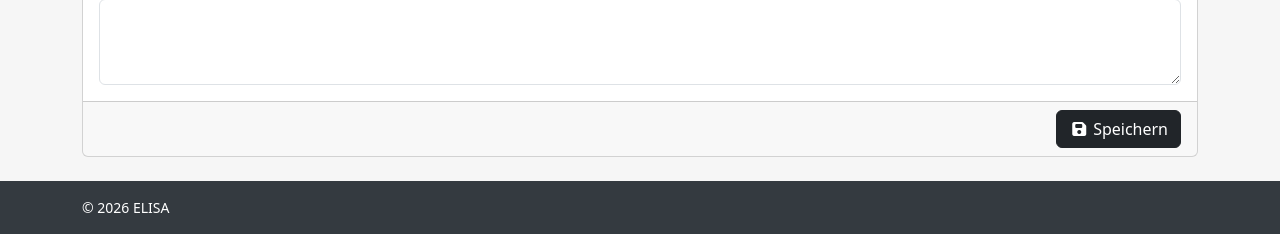
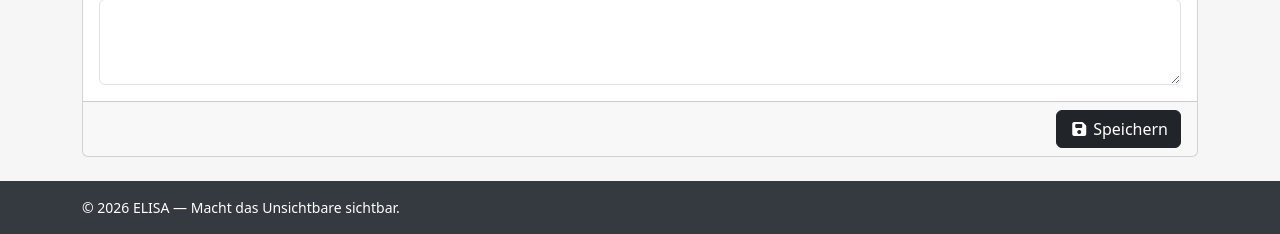
Before and after one commit to Beerlesklopfer/elisa, a Django app: page /kunden/neu/ in a window 1280 px wide. Shown: the part 914-1148 px from the top of the page. Run offline with Django 5.2, Linux system fonts and the light colour scheme; the visitor is signed in with stand-in values (Sample User, id 1); data comes from the database, SQL or seed files in the repository; parts of the project's set-up code (start-up, migrations or seed data) failed here and were passed over; some libraries are stand-ins or nearby versions.

Commit message:
Add slogan: Macht das Unsichtbare sichtbar
Co-Authored-By: Claude Sonnet 5.5 <noreply@anthropic.com>

```diff
--- a/templates/base.html
+++ b/templates/base.html
@@ -163,7 +163,7 @@
 
     <footer class="footer mt-auto py-3">
         <div class="container d-flex justify-content-between align-items-center flex-wrap">
-            <span class="small">&copy; {% now "Y" %} {{ company.product }}</span>
+            <span class="small">&copy; {% now "Y" %} {{ company.product }} — {% trans "Macht das Unsichtbare sichtbar." %}</span>
         </div>
     </footer>
 
```
Also changed, not shown: CLAUDE.md (+2 -0 lines), CHANGELOG.md, README.md, locale/en/LC_MESSAGES/django.po, 1 other file.
